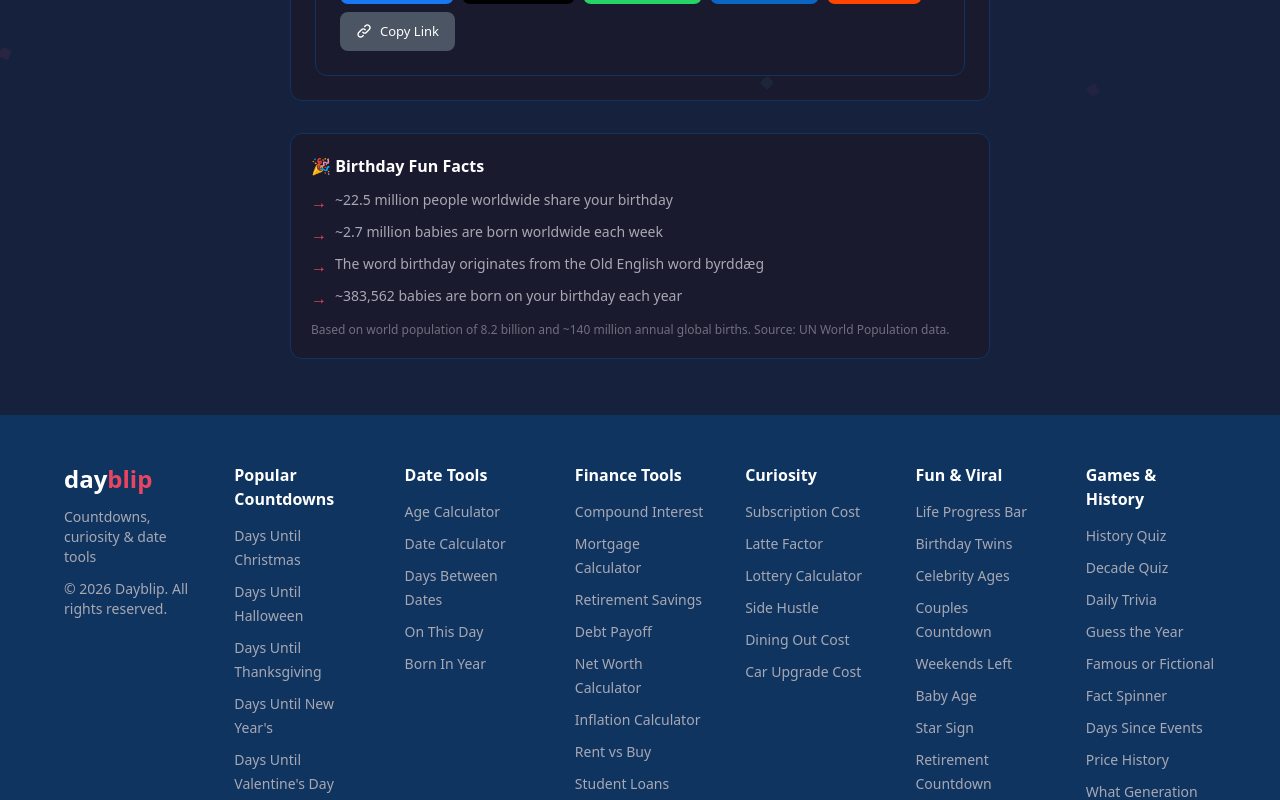
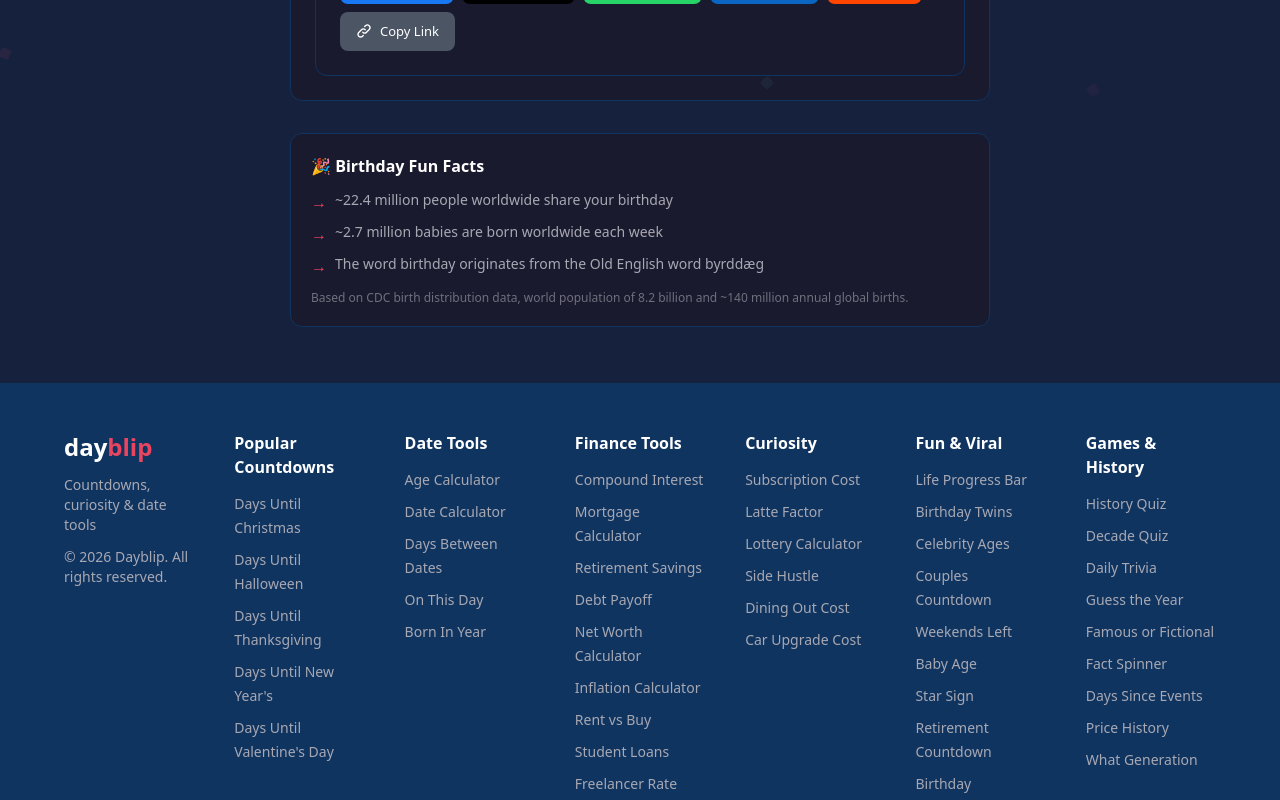
Before and after one commit to pierre2000it-max/dayblip, a Next.js app: page /birthday-countdown/1 in a window 1280 px wide. Shown: the part 720-1520 px from the top of the page. Built offline with nearby package versions, Linux system fonts and the light colour scheme.

Commit message:
Fix birthday stats with real CDC birth distribution data

```diff
--- a/src/app/birthday-countdown/[slug]/BirthdayCountdownClient.tsx
+++ b/src/app/birthday-countdown/[slug]/BirthdayCountdownClient.tsx
@@ -21,20 +21,54 @@ function calcTimeLeft(month: number, day: number): TimeLeft {
   return { days: Math.floor(total / 86400), h: Math.floor((total % 86400) / 3600), m: Math.floor((total % 3600) / 60), s: total % 60 };
 }
 
-// Accurate birthday stats based on UN world population data
+// ── Birthday stats with real CDC birth distribution data ──────────────────────
 const WORLD_POP     = 8_200_000_000;
 const ANNUAL_BIRTHS = 140_000_000;
-const DAILY_BIRTHS  = Math.round(ANNUAL_BIRTHS / 365);          // ~383,562
-const WEEKLY_BIRTHS = Math.round(ANNUAL_BIRTHS / 52);           // ~2,692,308
-const BIRTHDAY_SHARE = Math.round(WORLD_POP / 365.25);          // ~22,450,000
+const WEEKLY_BIRTHS = Math.round(ANNUAL_BIRTHS / 52); // ~2,692,308 — constant
 
-const BIRTHDAY_FACTS = [
-  `~${(BIRTHDAY_SHARE / 1_000_000).toFixed(1)} million people worldwide share your birthday`,
-  `~${(WEEKLY_BIRTHS / 1_000_000).toFixed(1)} million babies are born worldwide each week`,
-  "The word birthday originates from the Old English word byrddæg",
-  `~${DAILY_BIRTHS.toLocaleString()} babies are born on your birthday each year`,
-];
-// Source note appended below stats in UI
+// CDC National Vital Statistics — actual US birth frequency by month
+const MONTH_DIST: Record<number, number> = {
+  1: 0.0791, 2: 0.0750, 3: 0.0816, 4: 0.0795, 5: 0.0816, 6: 0.0807,
+  7: 0.0883, 8: 0.0902, 9: 0.0889, 10: 0.0866, 11: 0.0803, 12: 0.0882,
+};
+
+const DAYS_IN_MONTH: Record<number, number> = {
+  1: 31, 2: 28.25, 3: 31, 4: 30, 5: 31, 6: 30,
+  7: 31, 8: 31,    9: 30, 10: 31, 11: 30, 12: 31,
+};
+
+function getBirthdayStats(month: number, day: number) {
+  // Special case: Feb 29 (leap day)
+  if (month === 2 && day === 29) {
+    const sharing = Math.round(WORLD_POP / (365.25 * 4));          // ~5,616,000
+    const annual  = Math.round(ANNUAL_BIRTHS / (365.25 * 4));      // ~96,000
+    return {
+      sharing,
+      annual,
+      bornInMonth: Math.round(WORLD_POP * MONTH_DIST[2]),
+      weekly: WEEKLY_BIRTHS,
+      isLeapDay: true,
+    };
+  }
+  const monthShare  = MONTH_DIST[month] ?? (1 / 12);
+  const daysInMo    = DAYS_IN_MONTH[month] ?? 30;
+  const dailyShare  = monthShare / daysInMo;
+  return {
+    sharing: Math.round(WORLD_POP * dailyShare),
+    annual:  Math.round(ANNUAL_BIRTHS * dailyShare),
+    bornInMonth: Math.round(WORLD_POP * monthShare),
+    weekly: WEEKLY_BIRTHS,
+    isLeapDay: false,
+  };
+}
+
+function monthContext(month: number): string {
+  if ([7, 8, 9].includes(month))
+    return "Summer and fall birthdays are among the most common — you’re in good company!";
+  if ([12, 1, 2, 3].includes(month))
+    return "Winter and spring birthdays are less common — you’re more unique!";
+  return "Your birth month has average frequency worldwide.";
+}
 
 export default function BirthdayCountdownClient({ slug }: { slug: string }) {
   const params = useSearchParams();
@@ -132,16 +166,40 @@ export default function BirthdayCountdownClient({ slug }: { slug: string }) {
           </div>
 
           {/* Fun facts */}
+          {(() => {
+            const stats = bdParts
+              ? getBirthdayStats(bdParts.month, bdParts.day)
+              : null;
+            const monthName = bdParts ? MONTH_NAMES[bdParts.month - 1] : "";
+            const facts = stats ? [
+              stats.isLeapDay
+                ? `As a leap day birthday, only ~${(stats.sharing / 1_000_000).toFixed(1)} million people worldwide share your exact date!`
+                : `~${(stats.sharing / 1_000_000).toFixed(1)} million people worldwide share your ${monthName} birthday`,
+              `~${stats.annual.toLocaleString()} babies are born on your birthday each year`,
+              `~${(stats.bornInMonth / 1_000_000).toFixed(0)} million people share your birth month of ${monthName}`,
+              `~${(stats.weekly / 1_000_000).toFixed(1)} million babies are born worldwide each week`,
+              "The word birthday originates from the Old English word byrddæg",
+            ] : [
+              "~22.4 million people worldwide share your birthday",
+              "~2.7 million babies are born worldwide each week",
+              "The word birthday originates from the Old English word byrddæg",
+            ];
+            return (
               <div className="rounded-xl border border-[#0f3460] bg-[#1a1a2e] p-5 space-y-2">
                 <h3 className="font-bold text-white mb-3">🎉 Birthday Fun Facts</h3>
-            {BIRTHDAY_FACTS.map(f => (
+                {facts.map(f => (
                   <div key={f} className="flex gap-2"><span className="text-[#e94560]">→</span><span className="text-[#a8a8b3] text-sm">{f}</span></div>
                 ))}
                 {nextBirthdayDate && (
                   <div className="flex gap-2"><span className="text-[#e94560]">→</span><span className="text-[#a8a8b3] text-sm">Your birthday falls on a {DAYS_NAMES[nextBirthdayDate.getDay()]} this year</span></div>
                 )}
-            <p className="text-xs text-[#a8a8b3]/60 pt-1">Based on world population of 8.2 billion and ~140 million annual global births. Source: UN World Population data.</p>
+                {bdParts && (
+                  <div className="flex gap-2"><span className="text-[#4FC3F7]">💡</span><span className="text-[#a8a8b3] text-sm">{monthContext(bdParts.month)}</span></div>
+                )}
+                <p className="text-xs text-[#a8a8b3]/60 pt-1">Based on CDC birth distribution data, world population of 8.2 billion and ~140 million annual global births.</p>
               </div>
+            );
+          })()}
         </div>
       </section>
     </div>
```
Lines whose indentation alone changed are shown as unchanged.
